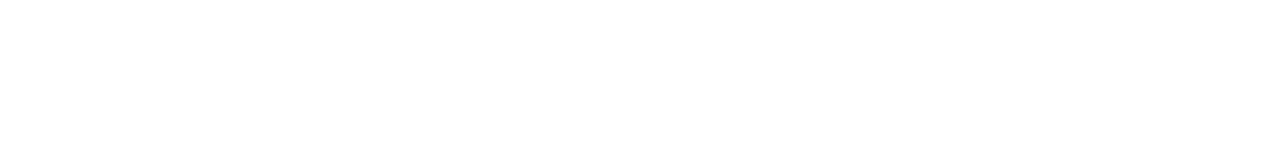
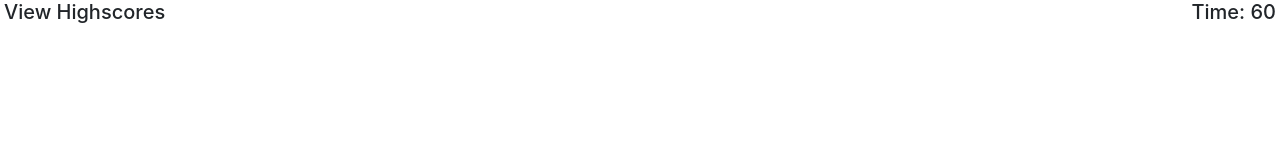
Before and after one commit to jorgeHernandez1/javascript-trivia-game, a plain HTML site: page index.html in a window 1280 px wide. Drawn offline with nearby package versions, Linux system fonts and the light colour scheme.

Commit message:
added header row with High Scores element that I will add onClick function to added Time element with timeLeft span that I can use to update timer later on

```diff
--- a/index.html
+++ b/index.html
@@ -18,8 +18,17 @@
   </head>
   <body>
 
-    <div class="container">
+    <div class="<div class="container-fluid">
 
+        <!-- header row-->
+        <div class="row px-1">
+            <div class="col-sm-6">
+                <h5>View Highscores</h5>
+            </div>
+            <div class="col-sm-6 text-right">
+                <h5>Time: <span id="timeLeft">60</span></h5>
+            </div>
+        </div>
     </div>
 
     <script src="https://cdnjs.cloudflare.com/ajax/libs/jquery/3.5.1/jquery.slim.min.js"></script>
```
